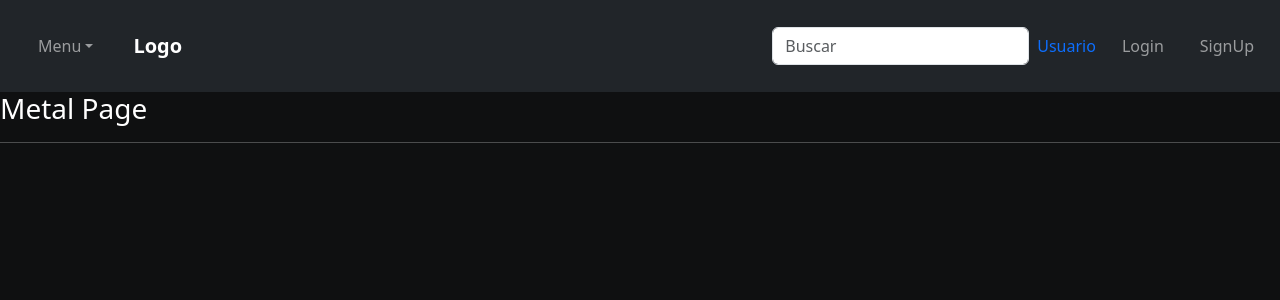
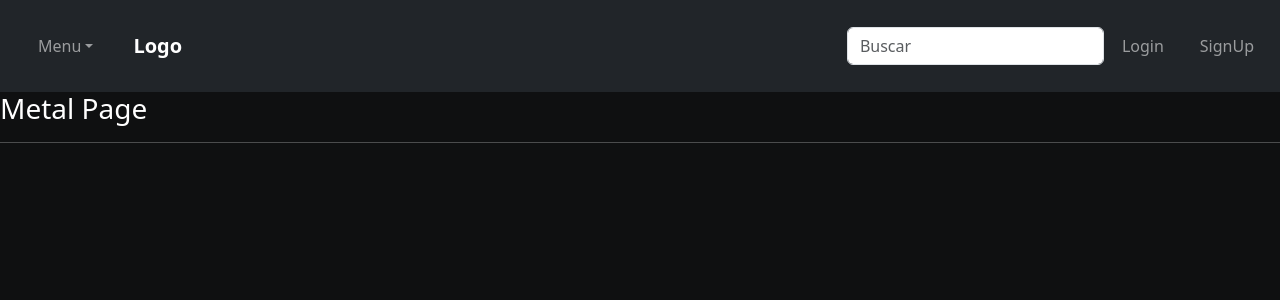
Before and after one commit to iperezsidgmann/Megalomaniac-proyecto-ADL, a React (Vite) app: page /metalpage in a window 1280 px wide. Shown: the top 300 px of the page. Built offline with nearby package versions, Linux system fonts and the light colour scheme.

Commit message:
Se corrige div en NavBar

```diff
--- a/src/components/NavBar.jsx
+++ b/src/components/NavBar.jsx
@@ -1,5 +1,6 @@
 import { Link, NavLink, useNavigate, useLocation } from 'react-router-dom';
 import { useState, useEffect } from 'react';
+import { discos } from '../data/discos';
 import { DropdownMenu } from './index';
 import { Form } from 'react-bootstrap';
 
@@ -7,23 +8,25 @@ export const Navbar = () => {
   const navigate = useNavigate();
   const location = useLocation();
   const [searchTerm, setSearchTerm] = useState('');
-  const [showAlert, setShowAlert] = useState(false);
+
+  const handleSearch = (e) => {
+    e.preventDefault();
+    // Aquí puedes realizar la lógica de búsqueda con el término ingresado (searchTerm)
+
+    if (searchTerm.trim() !== '') {
+      // Redirigir a la página de ProductList con el término de búsqueda
+      navigate(`/product-list?search=${encodeURIComponent(searchTerm)}`);
+    } else {
+      // Mostrar la alerta solo cuando se realiza una búsqueda con texto
+      alert('La página o producto que buscas no existe :( ');
+    }
+  };
 
   useEffect(() => {
     const searchParams = new URLSearchParams(location.search);
     const searchTermFromURL = searchParams.get('search') || '';
     setSearchTerm(searchTermFromURL);
   }, [location]);
-
-  const handleSearch = (e) => {
-    e.preventDefault();
-    if (searchTerm.trim() !== '') {
-      navigate(`/product-list?search=${encodeURIComponent(searchTerm)}`);
-      setShowAlert(false);
-    } else {
-      setShowAlert(location.pathname === '/product-list');
-    }
-  };
 
   return (
     <nav className="navbar navbar-expand-sm navbar-dark bg-dark p-2">
@@ -32,11 +35,10 @@ export const Navbar = () => {
         Logo
       </Link>
 
-      <div className="d-flex align-items-center justify-content-center flex-grow-1"> {/* Cambio en la clase del contenedor */}
+      <div className="d-flex align-items-center justify-content-center flex-grow-1">
         {/* Dejar el espacio vacío en el centro */}
       </div>
 
-      <ul className="navbar-nav">
       <Form onSubmit={handleSearch} className="form-inline my-2 my-lg-0">
         <Form.Control
           type="text"
@@ -45,11 +47,12 @@ export const Navbar = () => {
           onChange={(e) => setSearchTerm(e.target.value)}
         />
       </Form>
-      </ul>
 
-      <ul className="navbar-nav ml-auto align-items-center"> {/* Alinear los elementos a la derecha y centrar verticalmente */}
+      <ul className="navbar-nav ml-auto align-items-center">
         <li className="nav-item">
+          {searchTerm.trim() !== '' && (
             <span className="nav-link text-primary">Usuario</span>
+          )}
         </li>
 
         <li className="nav-item">
@@ -64,11 +67,6 @@ export const Navbar = () => {
           </NavLink>
         </li>
       </ul>
-
-      {/* Mostrar la alerta solo cuando showAlert es verdadero y el término de búsqueda esté vacío */}
-      {showAlert && searchTerm.trim() === '' && (
-        <div>No se encontraron resultados.</div>
-      )}
     </nav>
   );
 };
```
Also changed, not shown: src/styles.css (line endings or trailing spaces). Lines whose indentation alone changed are shown as unchanged.
